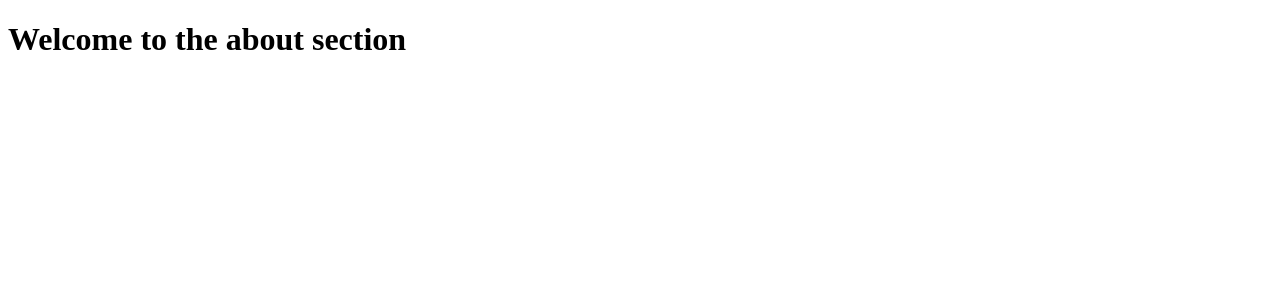
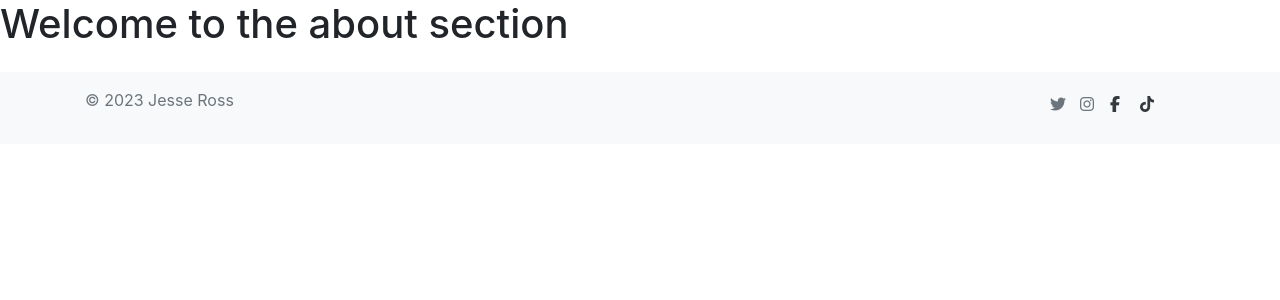
Before and after one commit to JesseRoss001/Community-Center, a Django app: page /community/about/ in a window 1280 px wide. Shown: the top 300 px of the page. Run offline with Django 4.2, Linux system fonts and the light colour scheme; some libraries are stand-ins or nearby versions.

Commit message:
Add footer to base template

```diff
--- a/community/templates/community/base.html
+++ b/community/templates/community/base.html
@@ -1,10 +1,15 @@
+{% load static %}
 <!DOCTYPE html>
 <html lang="en">
+
 <head>
     <meta charset="UTF-8">
     <meta name="viewport" content="width=device-width, initial-scale=1.0">
     <title>{% block title %} Community Center {% endblock title %}</title>
+    <link rel="stylesheet" href="https://cdn.jsdelivr.net/npm/bootstrap@4.6.2/dist/css/bootstrap.min.css"
+        integrity="sha384-xOolHFLEh07PJGoPkLv1IbcEPTNtaed2xpHsD9ESMhqIYd0nLMwNLD69Npy4HI+N" crossorigin="anonymous">
 </head>
+
 <body>
     <header>
         <!-- Navbar logo  -->
@@ -13,9 +18,77 @@
     {% block content %}
     <!-- Place for page content -->
     {% endblock content %}
+    <!-- Footer Section -->
+    <footer class="footer bg-light mt-4 py-3">
+        <div class="container">
+            <!-- Flex container for aligning footer content -->
+            <div class="row">
+                <!-- Copyright Notice: Visible only on md screens and above -->
+                <div class=" d-none d-md-flex  col-6    text-center  mb-3 ">
+                    <span class="text-muted"> &copy; 2023 Jesse Ross</span>
+                </div>
+                <!-- Spacer Div: Adjusts space on larger screens -->
+                <div class="d-none d-md-flex col-3 col-lg-4 justify-content-end"></div>
+                <!-- Social Media Links: Visible only on md screens and above -->
+                <div class="d-none d-md-flex  col-3 col-lg-2 mt-1 ">
+                    <!-- Twitter Link -->
+                    <div class="col-1">
+                        <a href="https://twitter.com" target="_blank" class="text-muted me-2">
+                            <i class="fab fa-twitter"></i>
+                        </a>
+                    </div>
+                    <!-- Instagram Link -->
+                    <div class="col-1">
+                        <a href="https://instagram.com" target="_blank" class="text-muted me-2">
+                            <i class="fab fa-instagram"></i>
+                        </a>
+                    </div>
+                    <!-- Facebook Link -->
+                    <div class="col-1">
+                        <a href="https://facebook.com" target="_blank" class="text-dark me-2">
+                            <i class="fab fa-facebook-f"></i>
+                        </a>
+                    </div>
+                    <!-- TikTok Link -->
+                    <div class="col-1">
+                        <a href="https://tiktok.com" target="_blank" class="text-dark me-2">
+                            <i class="fab fa-tiktok"></i>
+                        </a>
+                    </div>
+                </div>
+                <!-- Social Media Links: Visible only on small screens -->
+                <!-- spacing small screen div -->
+                <div class="col-3 d-md-none"></div>
+                <div class="d-flex  justify-content-between align-items-center col-6 d-md-none">
 
-    <footer>
-        <!-- social media links , copy right -->
+                    <a href="https://twitter.com" target="_blank" class="text-muted m-2">
+                        <i class="fab fa-twitter"></i>
+                    </a>
+
+                    <a href="https://instagram.com" target="_blank" class="text-muted m-2">
+                        <i class="fab fa-instagram"></i>
+                    </a>
+
+                    <a href="https://facebook.com" target="_blank" class="text-dark m-2">
+                        <i class="fab fa-facebook-f"></i>
+                    </a>
+
+                    <a href="https://tiktok.com" target="_blank" class="text-dark m-2">
+                        <i class="fab fa-tiktok"></i>
+                    </a>
+
+                </div>
+                <!-- spacing small screen div -->
+                <div class="col-3 d-md-none"></div>
+                <!-- Copyright Notice: Visible only on small screens -->
+                <div class="d-flex col-12 d-md-none justify-content-center align-content-center mt-4">
+                    <span class="text-muted text-center "> &copy; 2023 Jesse Ross</span>
+                </div>
+            </div>
+        </div>
     </footer>
+
+    <script src="https://kit.fontawesome.com/11665d5c0d.js" crossorigin="anonymous"></script>
 </body>
+
 </html>
```
Also changed, not shown: community/templates/community/styles/style.css (added).
